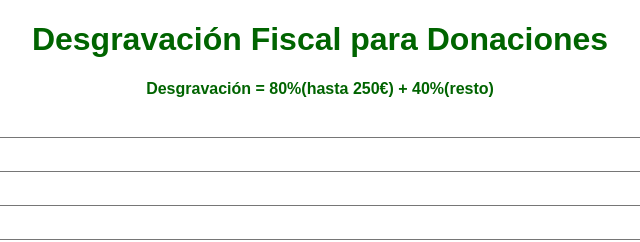
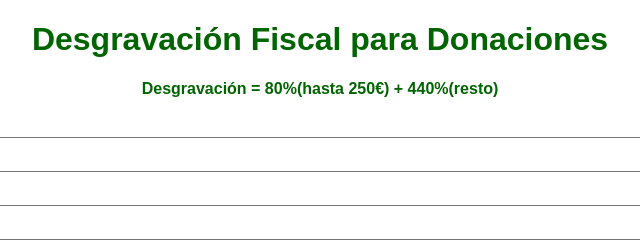
Before and after one commit to mparruiz/Desgravacion, a plain HTML site: page index.html in a window 1280 px wide. Shown: the top 242 px of the page, 320-960 px from the left. Drawn offline with Linux system fonts and the light colour scheme.

Commit message:
Update index.html

```diff
--- a/index.html
+++ b/index.html
@@ -41,7 +41,7 @@
 </head>
 <body>
     <h1>Desgravación Fiscal para Donaciones</h1>
-    <p><strong>Desgravación = 80%(hasta 250€) + 40%(resto)</strong></p>
+    <p><strong>Desgravación = 80%(hasta 250€) + 440%(resto)</strong></p>
     <form>
         <label for="donacion">Donación (€):</label>
         <input type="number" id="donacion" name="donacion" oninput="calcularDesgravacion()">
```
